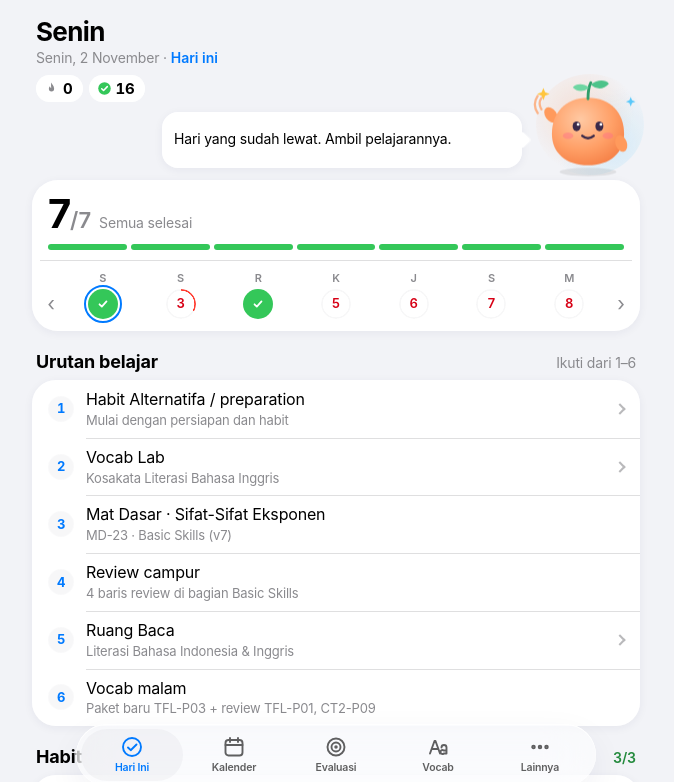
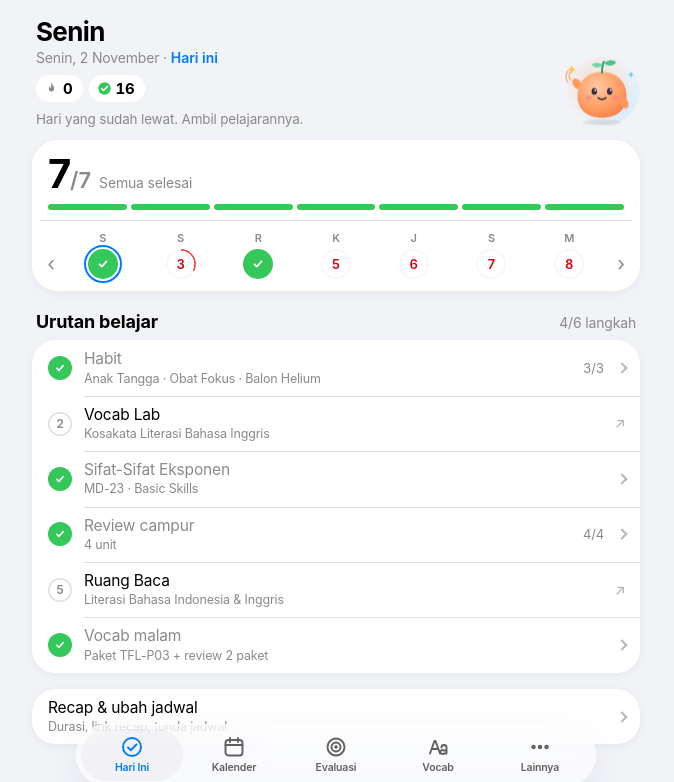
Before and after one commit to faiqdk07-tech/progres-harian, a plain HTML site: page index.html in a window 1280 px wide. Both pictures are taken after a click on the button "Minggu sebelumnya". Shown: the top 782 px of the page, without its empty margins (304-978 px from the left). Drawn offline with Linux system fonts and the light colour scheme.

Commit message:
Add files via upload

```diff
--- a/index.html
+++ b/index.html
@@ -498,6 +498,33 @@ body{background:var(--wall)}
 .study-order .study-step .s{font-size:13px;color:var(--muted);margin-top:2px;overflow-wrap:break-word}
 .study-order .study-step:active{background:var(--fill)}
 
+
+/* ---------- halaman utama sederhana ---------- */
+.home .bubble{width:auto!important;height:auto;margin:8px 0 0!important;padding:0;background:none;box-shadow:none;border-radius:0;font-size:13.5px!important;color:var(--muted);animation:none;display:block}
+.home .bubble::after{display:none}
+.home .bubble>span{-webkit-line-clamp:2}
+.hhd .lumi{margin:0 -4px 0 0}
+@media (max-width:420px){.hhd .lumi svg{width:72px;height:72px}}
+.steps>*+*::before{left:52px}
+.steps .row.step{gap:12px;min-height:52px;padding:9px 14px 9px 16px;text-decoration:none;color:var(--ink)}
+.steps .step .t{font-size:15.5px;line-height:1.3;overflow-wrap:anywhere}
+.steps .step .s{font-size:12.5px;color:var(--muted);margin-top:1px;overflow-wrap:anywhere}
+.steps .step.done .t{color:var(--muted)}
+.sno{width:24px;height:24px;border-radius:50%;display:grid;place-items:center;flex:none;font-size:12px;font-weight:600;font-variant-numeric:tabular-nums;color:var(--muted);box-shadow:inset 0 0 0 1.5px var(--sep)}
+.sno.on{background:var(--green);box-shadow:none}
+.sno.part{color:var(--orange);box-shadow:inset 0 0 0 1.5px var(--orange)}
+.sno.warn{color:var(--red);box-shadow:inset 0 0 0 1.5px var(--red)}
+.sno svg{width:14px;height:14px;fill:none;stroke:#fff;stroke-width:2.8;stroke-linecap:round;stroke-linejoin:round}
+.rvn{font-size:13px;color:var(--muted);font-variant-numeric:tabular-nums;flex:none}
+.ext{font-size:14px;color:var(--muted);opacity:.7;flex:none;width:12px;text-align:center}
+.steps .card>.xp{padding:2px 16px 16px 52px}
+.steps .row.bedah{padding:8px 0;min-height:40px}
+.steps.more{margin-top:16px}
+.steps.more>*+*::before{left:16px}
+.steps .xp .sub{margin-left:-8px}
+.steps .xp .hrow{min-height:44px;padding:6px 8px}
+.steps .xp .hrow .ic{width:26px;height:26px}
+.steps .ke{font-size:13px;color:var(--muted);font-weight:400}
 </style>
 </head>
 <body>
@@ -914,7 +941,7 @@ function vHari(){
   const on = streakOK(today);
   html += '<div class="hhd"><div class="hgreet"><h1>'+greet+'</h1><p>'+HARI[dd.getDay()]+', '+dd.getDate()+' '+BULAN[dd.getMonth()]+(d!==today?' · <button class="lnk" data-act="today">Hari ini</button>':'')+'</p>'+syncHTML()+'<div class="pills">'+
     '<span class="spill'+(on?'':' off')+'" title="Streak"><svg viewBox="0 0 24 24" aria-hidden="true"><path d="M12 2.5c.6 3.2 4.2 5.4 4.2 10a4.2 4.2 0 01-8.4 0c0-1.7.8-3 1.8-4 .1 1.6.9 2.6 1.9 3 0-3.4-.7-6.4.5-9z" fill="currentColor"/></svg><b>'+streak()+'</b></span>'+
-    '<span class="spill tot" title="Total hari selesai"><svg viewBox="0 0 24 24" aria-hidden="true"><circle cx="12" cy="12" r="10" fill="currentColor"/><path d="M7.5 12.3l3 3 6-6.3" fill="none" stroke="#fff" stroke-width="2.4" stroke-linecap="round" stroke-linejoin="round"/></svg><b>'+totalDone()+'</b></span></div>'+bubble(d)+'</div>'+lumi(112)+'</div>';
+    '<span class="spill tot" title="Total hari selesai"><svg viewBox="0 0 24 24" aria-hidden="true"><circle cx="12" cy="12" r="10" fill="currentColor"/><path d="M7.5 12.3l3 3 6-6.3" fill="none" stroke="#fff" stroke-width="2.4" stroke-linecap="round" stroke-linejoin="round"/></svg><b>'+totalDone()+'</b></span></div>'+bubble(d)+'</div>'+lumi(76)+'</div>';
   // satu kartu: progres + minggu ini
   html += '<div class="pcard"><div class="pbig"><b class="num">'+done+'<small>/'+T.length+'</small></b><span>'+(T.length && done===T.length ? 'Semua selesai' : 'tugas selesai')+'</span>'+
     (od.length ? '<button class="odp" data-act="exp" data-id="od">'+od.length+' tertinggal</button>' : '')+'</div>'+
@@ -926,12 +953,9 @@ function vHari(){
   html += '</div><button class="wnav" data-act="day" data-n="7" aria-label="Minggu berikutnya">›</button></div></div>';
   if (od.length && ST.open.has('od')) html += '<div class="tasks" style="margin-top:10px">'+od.map(o => '<div class="card"><button class="row" data-act="goto" data-d="'+o.d+'">'+icon('timed')+'<div class="rt"><div class="t">'+esc(o.t)+'</div><div class="s">'+fmtLong(o.d)+'</div></div><span class="chev"></span></button></div>').join('')+'</div>';
 
-  // Panduan urutan belajar; seluruh panel tugas asli di bawah tetap dipertahankan
-  html += vUrutanBelajar(d);
-
-  // daftar tugas
-  html += '<div class="th"><b>Habit</b><span class="thc'+(hb===HABITS.length?' ok':'')+'">'+hb+'/'+HABITS.length+'</span></div><div class="tasks">'+HABITS.map(hab => hLink(d, hab, h)).join('')+'</div>';
-  html += vLatihan(d);
+  // isi detail tiap langkah dikumpulkan (hX lokal), lalu ditampilkan dalam satu daftar berurutan
+  const XP = {};
+  const hX = (id, ic, check, title, rv, inner) => { XP[id] = inner; return ''; };
   let g = '';
   r.materi.forEach(x => { const q = eff(x.k), stt = matStatus(q);
     const tdp = (f,tt) => '<td class="'+(isNum(q[f])?(q[f]>=tt?'hit':'miss'):'')+'">'+cell(x.k,f,q[f],'pct')+'</td>';
@@ -955,7 +979,7 @@ function vHari(){
         revGroups(salah).map(([lbl, cls, xs]) => gh(lbl.split(' · ±')[0], 5, cls) + xs.map(x => { const q = eff(x.k); return '<tr><td class="l">'+code(x.unit)+'</td>'+['K','H','W','T'].map(c=>'<td>'+cell(x.k,c,q[c],'num')+'</td>').join('')+'</tr>'; }).join('')).join('')+'</tbody></table></div>'+
         '<div class="hint">K konsep · H baca soal · W waktu · T teliti</div>' : ''));
     const open = r.arsip ? [] : errors().filter(e => errOpen(e) && errSesi(e) === d);
-    if (open.length) g += '<div class="card"><button class="row" data-act="toerrs">'+icon('bedah')+'<div class="rt"><div class="t">Bedah soal salah</div></div><div class="rv"><span class="dotn">'+open.length+'</span></div><span class="chev"></span></button></div>';
+    if (open.length) XP['rev'+d] += '<button class="row bedah" data-act="toerrs">'+icon('bedah')+'<div class="rt"><div class="t">Bedah '+open.length+' soal salah</div></div><span class="chev"></span></button>';
   }
   if (r.timed.length){
     const n = r.timed.filter(timedBeres).length;
@@ -968,21 +992,48 @@ function vHari(){
         salah.map(x => { const q = eff(x.k); return '<tr><td class="l">'+code(subjCode(x.subj))+'</td>'+['K','H','W','T'].map(c=>'<td>'+cell(x.k,c,q[c],'num')+'</td>').join('')+'</tr>'; }).join('')+'</tbody></table></div>' : '')+
       (r.arsip ? '' : '<div class="hint">'+r.timed.map(x => '<b>'+esc(subjShort(x.subj))+'</b>: '+esc(x.scope)).join('<br>')+'</div>'));
   }
-  const bsTitle = r.arsip ? 'Basic Skills (v7)' : 'Mat Dasar + UTBK per Unit';
-  html += '<div class="th"><b>'+bsTitle+'</b>'+(r.ss.length?'<span>Sesi '+r.ss.join(', ')+'</span>':'')+'</div><div class="tasks">'+(g || '<div class="card"><div class="row"><div class="rt"><div class="t muted">'+(d < CUT ? 'Tidak ada jadwal Basic Skills' : 'Tidak ada jadwal hari ini')+'</div></div></div></div>')+'</div>';
-  // vocab
-  let vg = '';
-  if (v){ const q = eff('v'+d);
-    if (v.new){ const [m,tt] = paketMastery(v.new), c = vNewCount(d);
-      vg += hX('vn'+d, 'vnew', chkShow(c===4, c>0), 'Paket baru '+code(v.new), badge(c+'/4', c===4?'b-ok':c?'b-warn':'b-0'),
-        '<div class="sub">'+VSTEPS.map(([f,l]) => togRow('v'+d,f,l,'',q[f])).join('')+'</div><div class="lbl">Kata '+m+'/'+tt+'</div>'+paketChips(v.new)); }
-    const rv = vRevs(v);
-    if (rv.length) vg += hX('vr'+d, 'vrev', chkShow(!!q.rev), 'Review vocab', q.rev?badge('Selesai'):'',
-      '<div class="sub">'+togRow('v'+d,'rev','Review selesai','',q.rev)+'</div>'+rv.map(([hh,c]) => { const [m,tt] = paketMastery(c);
-        return '<div class="rvh"><span class="badge b-0">'+hh+'</span>'+code(c)+'<span class="hint" style="margin-left:auto">'+m+'/'+tt+'</span></div>'+paketChips(c); }).join(''));
-    vg += '<div class="card"><div class="xp" style="padding:12px">'+txt('v'+d,'vnote','Catatan vocab (kata lemah, dll.)',q.vnote)+'</div></div>';
+  // ---------- satu daftar: urutan belajar hari ini ----------
+  const stc = (done, part, warn) => done ? 'on' : warn ? 'warn' : part ? 'part' : '';
+  const lq = eff('lk'+d), pq = eff('pp'+d), vq = eff('vl'+d), rq = eff('rb'+d), lt = lkTask(d), pt = ppTask(d);
+  const acc = (q, unit) => q.q ? q.q+' '+unit+' · '+Math.round(q.b*100/q.q)+'% benar' : '';
+  const cnt = (q, task) => q.n ? q.s+'/'+q.n : task ? '0/5' : '';
+  const apps = [];
+  if (lt) apps.push({t:'Latihan Kuantitatif', s:acc(lq,'soal') || APPS[0].s, url:APPS[0].url, st:stc(lt.done, lt.part), rv:cnt(lq, lt)});
+  if (pt) apps.push({t:'Latihan PPU & PBM', s:acc(pq,'soal') || APPS[1].s, url:APPS[1].url, st:stc(pt.done, pt.part), rv:cnt(pq, pt)});
+  apps.push({t:'Vocab Lab', s:acc(vq,'kata') || APPS[2].s, url:APPS[2].url, st:vq.q ? 'on' : ''});
+  const S = [{t:'Habit', s:HABITS.map(x => x[1]).join(' · '), id:'hab'+d, st:stc(hb===HABITS.length, hb>0), rv:hb+'/'+HABITS.length,
+    inner:'<div class="sub">'+HABITS.map(hab => hLink(d, hab, h)).join('')+'</div><div class="hint">Ketuk nama habit untuk membuka Alternatifa, centang lingkaran setelah selesai.</div>'}];
+  let ai = 0;
+  r.materi.forEach(x => {
+    if (ai < apps.length) S.push(apps[ai++]);
+    const stt = matStatus(eff(x.k)), utbk = x.subj && !/^(Mat|Verbal)/.test(x.subj);
+    S.push({t:esc(x.sub)+(x.ke?' <span class="ke">'+esc(x.ke)+'</span>':''), s:esc(x.kode)+' · '+(r.arsip ? 'Basic Skills' : utbk ? 'UTBK · '+esc(subjShort(x.subj)) : 'Matematika Dasar'),
+      id:'m'+x.k, st:stc(stt==='Lengkap', stt==='Proses', stt==='Perlu ulang'), inner:XP['m'+x.k]});
+  });
+  while (ai < apps.length) S.push(apps[ai++]);
+  if (r.review.length){ const n = r.review.filter(revBeres).length;
+    S.push({t:'Review campur', s:r.review.length+' unit', id:'rev'+d, st:stc(n===r.review.length, n>0), rv:n+'/'+r.review.length, inner:XP['rev'+d]}); }
+  if (r.timed.length){ const n = r.timed.filter(timedBeres).length;
+    S.push({t:'Timed drill', s:r.timed.map(x => subjShort(x.subj)).join(', '), id:'tim'+d, st:stc(n===r.timed.length, n>0), rv:n+'/'+r.timed.length, inner:XP['tim'+d]}); }
+  S.push({t:'Ruang Baca', s:rq.p ? rq.q+' soal · '+Math.round(rq.b*100/rq.q)+'% benar' : APPS[3].s, url:APPS[3].url, st:rq.p ? 'on' : ''});
+  if (v && (v.new || vRevs(v).length)){
+    const q = eff('v'+d), rvs = vRevs(v), okN = !v.new || vNewDone(d), okR = !rvs.length || !!q.rev;
+    S.push({t:'Vocab malam', s:[v.new ? 'Paket '+esc(v.new) : '', rvs.length ? 'review '+rvs.length+' paket' : ''].filter(Boolean).join(' + '), id:'vm'+d,
+      st:stc(okN && okR, (v.new && vNewCount(d)>0) || !!q.rev),
+      inner:(v.new ? '<div class="lbl">Paket baru '+esc(v.new)+'</div>'+XP['vn'+d] : '')+(rvs.length ? '<div class="lbl">Review</div>'+XP['vr'+d] : '')+txt('v'+d,'vnote','Catatan vocab (kata lemah, dll.)',q.vnote)});
   }
-  html += '<div class="th"><b>Vocab malam</b></div><div class="tasks">'+(vg || '<div class="card"><div class="row"><div class="rt"><div class="t muted">Tidak ada jadwal vocab</div></div></div></div>')+'</div>';
+  const CK = '<svg viewBox="0 0 24 24" aria-hidden="true"><path d="M6.5 12.5l3.5 3.5 7.5-8"/></svg>';
+  const stepRow = (i, x) => {
+    const op = x.id && ST.open.has(x.id);
+    const body = '<span class="sno '+x.st+'">'+(x.st==='on' ? CK : i)+'</span><div class="rt"><div class="t">'+(x.url ? esc(x.t) : x.t)+'</div>'+(x.s ? '<div class="s">'+(x.url ? esc(x.s) : x.s)+'</div>' : '')+'</div>'+(x.rv ? '<span class="rvn">'+esc(x.rv)+'</span>' : '');
+    const cls = 'row step'+(x.st==='on' ? ' done' : '');
+    if (x.url) return '<div class="card"><a class="'+cls+'" href="'+esc(x.url)+'" target="_blank" rel="noopener">'+body+'<span class="ext" aria-hidden="true">↗</span></a></div>';
+    return '<div class="card'+(op?' open':'')+'"><button class="'+cls+'" data-act="exp" data-id="'+x.id+'" aria-expanded="'+op+'">'+body+'<span class="chev"></span></button>'+(op ? '<div class="xp">'+(x.inner||'')+'</div>' : '')+'</div>';
+  };
+  const sDone = S.filter(x => x.st==='on').length;
+  html += '<div class="th"><b>Urutan belajar</b><span>'+sDone+'/'+S.length+' langkah</span></div><div class="tasks steps">'+S.map((x,i) => stepRow(i+1, x)).join('')+'</div>';
+  if (!r.materi.length && !r.review.length && !r.timed.length) html += '<div class="hint" style="padding:8px 4px 0">'+(d < CUT ? 'Tidak ada jadwal Basic Skills hari ini.' : 'Tidak ada materi hari ini.')+'</div>';
+  let atur = '';
   // ubah jadwal
   if (d >= addDays(today,-7)){
     const un = ST.ov.undo || {}, vs = (ST.ov.vskip||{})[d], rows = [];
@@ -994,14 +1045,16 @@ function vHari(){
       ? '<button class="row" data-act="pv" data-d="'+d+'">'+icon('vnew')+'<div class="rt"><div class="t" style="color:var(--red)">Yakin tunda vocab hari ini?</div><div class="s">Paket baru dan review vocab mundur 1 hari, polanya tetap</div></div></button>'
       : '<button class="row" data-act="askpv" data-d="'+d+'">'+icon('vnew')+'<div class="rt"><div class="t">Tunda vocab</div><div class="s">Paket '+esc(v.new)+' dan review hari ini pindah ke hari berikutnya</div></div><span class="chev"></span></button>');
     if (vs) rows.push('<button class="row" data-act="undopv" data-d="'+d+'">'+icon('vnew')+'<div class="rt"><div class="t">Vocab hari ini ditunda</div></div><span class="rgo">Batalkan</span></button>');
-    if (rows.length) html += '<div class="th"><b>Ubah jadwal</b></div><div class="tasks">'+rows.join('')+'</div>';
+    atur += rows.join('');
   }
   // recap
   const dv = durOf(d);
-  html += '<div class="th"><b>Recap</b></div><div class="tasks"><div class="card"><div class="row">'+icon('timed')+'<div class="rt"><div class="t">Durasi belajar</div>'+(dv?'<div class="s">Total '+Math.floor(dv/60)+' jam '+(dv%60)+' menit</div>':'')+'</div>'+
+  atur += '<div class="card"><div class="row">'+icon('timed')+'<div class="rt"><div class="t">Durasi belajar</div>'+(dv?'<div class="s">Total '+Math.floor(dv/60)+' jam '+(dv%60)+' menit</div>':'')+'</div>'+
     '<label class="dur"><input class="din" id="dj-'+d+'" type="number" inputmode="numeric" min="0" max="24" step="1" data-k="h'+d+'" data-f="dj" data-t="num" value="'+(isNum(h.dj)?h.dj:'')+'" placeholder="0" aria-label="Jam"><span>j</span></label>'+
     '<label class="dur"><input class="din" id="dm-'+d+'" type="number" inputmode="numeric" min="0" max="59" step="1" data-k="h'+d+'" data-f="dm" data-t="num" value="'+(isNum(h.dm)?h.dm:'')+'" placeholder="0" aria-label="Menit"><span>m</span></label></div></div><div class="card"><div class="row">'+icon('link')+'<div class="rt"><input id="recap" class="rin" type="url" data-k="h'+d+'" data-f="link" data-t="text" placeholder="Tempel link recap Drive" aria-label="Link recap" value="'+esc(h.link||'')+'"></div>'+
     (h.link?'<a class="rgo" href="'+esc(h.link)+'" target="_blank" rel="noopener">Buka</a>':'')+'</div></div></div>';
+  const ao = ST.open.has('atur');
+  html += '<div class="tasks steps more"><div class="card'+(ao?' open':'')+'"><button class="row step" data-act="exp" data-id="atur" aria-expanded="'+ao+'"><div class="rt"><div class="t">Recap & ubah jadwal</div><div class="s">'+(dv ? 'Belajar '+Math.floor(dv/60)+' j '+(dv%60)+' m' : 'Durasi, link recap, tunda jadwal')+'</div></div><span class="chev"></span></button></div>'+(ao ? atur : '')+'</div>';
   return html+'</div>';
 }
 
```
